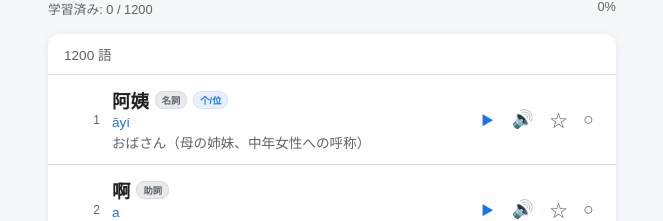
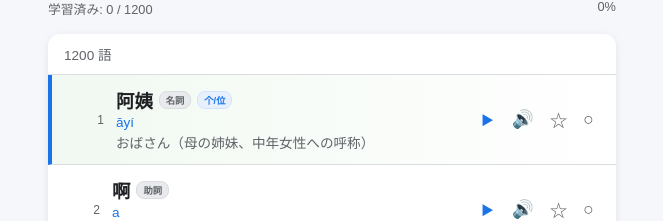
Before and after one commit to hidehitomobile/hsk4-app, a React (Vite) app: page /#/list in a window 1280 px wide. Both pictures are taken after a click on the button "すべて". Shown: the part 280-501 px from the top of the page, without its empty margins (308-971 px from the left). Built offline with nearby package versions, Linux system fonts and the light colour scheme.

Commit message:
feat: 一覧タブで学習中の単語をハイライト表示

```diff
--- a/src/components/WordList.tsx
+++ b/src/components/WordList.tsx
@@ -5,7 +5,7 @@ import { speakWord } from '../utils/speech'
 import { categoryLabels } from '../utils/category'
 
 export function WordList() {
-  const { words, selectedCategory, searchQuery, filteredWords, learnedIds, favoriteIds, toggleLearned, toggleFavorite, settings, setCurrentIndex } = useWords()
+  const { words, selectedCategory, searchQuery, filteredWords, currentWord, learnedIds, favoriteIds, toggleLearned, toggleFavorite, settings, setCurrentIndex } = useWords()
   const navigate = useNavigate()
 
   // 一覧タブ用: hideLearned を適用せず、カテゴリ＋検索のみでフィルタ
@@ -41,7 +41,7 @@ export function WordList() {
         const isLearned = learnedIds.has(word.id)
         const isFav = favoriteIds.has(word.id)
         return (
-          <div key={word.id} className={`list-item ${isLearned ? 'learned' : ''}`}>
+          <div key={word.id} className={`list-item ${isLearned ? 'learned' : ''} ${currentWord?.id === word.id ? 'current' : ''}`}>
             <span className="list-number">{idx + 1}</span>
             <div className="list-main">
               <div className="list-hanzi">
--- a/src/styles/index.css
+++ b/src/styles/index.css
@@ -871,6 +871,11 @@ body {
   background: #e8e8e8;
 }
 
+.list-item.current {
+  border-left: 4px solid var(--primary);
+  background: linear-gradient(90deg, rgba(76, 175, 80, 0.08) 0%, transparent 100%);
+}
+
 .list-main {
   flex: 1;
   display: flex;
@@ -1611,6 +1616,12 @@ body {
 [data-theme="dark"] .list-item.learned:hover {
   background: #252525;
 }
+
+[data-theme="dark"] .list-item.current {
+  background: linear-gradient(90deg, rgba(129, 201, 149, 0.12) 0%, transparent 100%);
+  border-left: 4px solid var(--primary);
+}
+
 [data-theme="dark"] .list-item:hover {
   background: rgba(255,255,255,0.05);
 }
```
Also changed, not shown: 5 other files (tests, documents, lock files or other folders).
